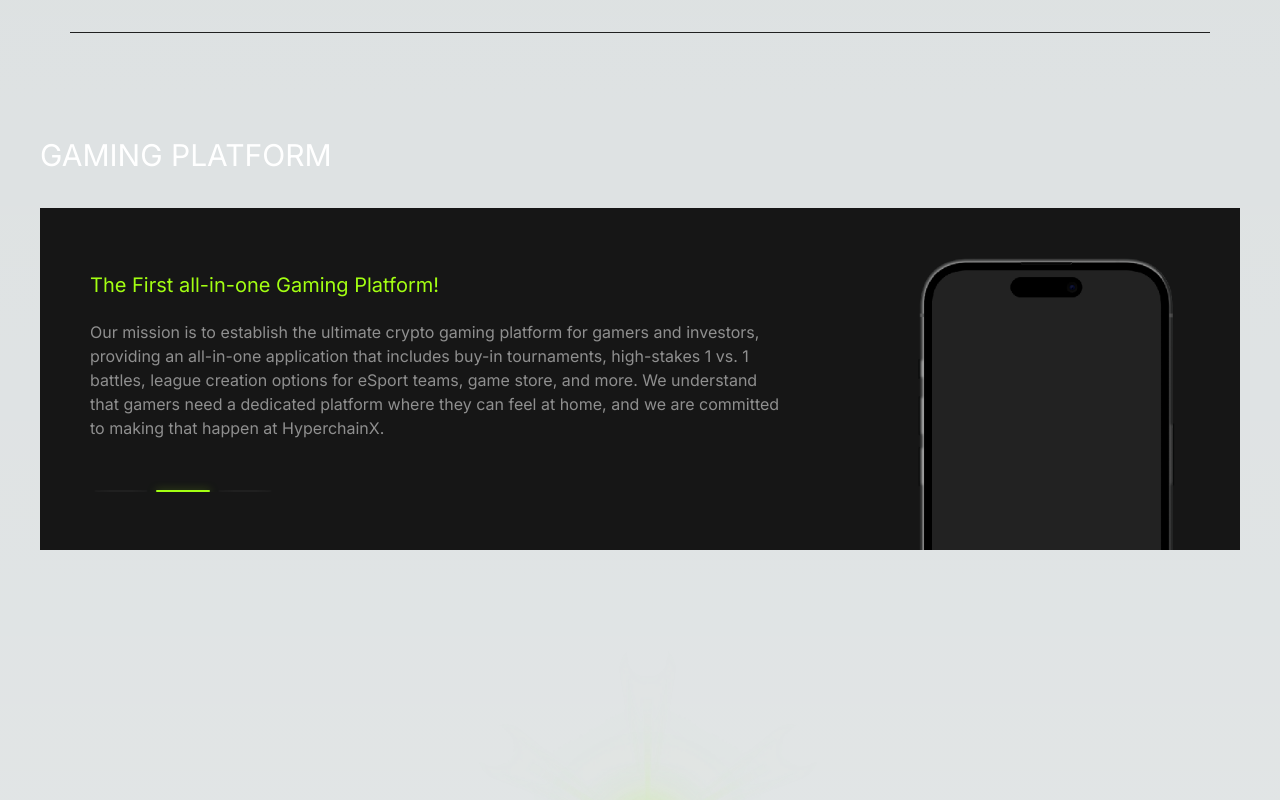
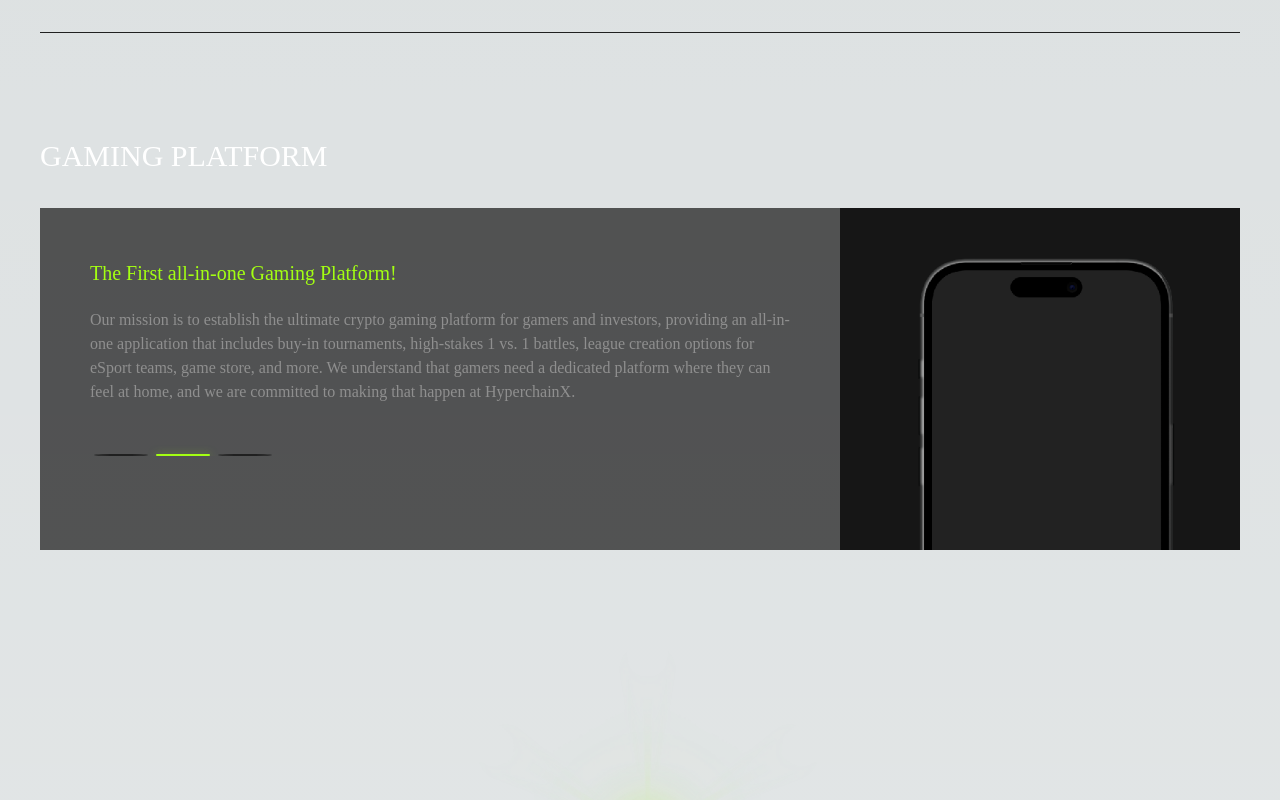
Before and after one commit to Cardoso-topdev/hyperchainx, a Next.js app: page / in a window 1280 px wide. Shown: the part 1620-2420 px from the top of the page. Built offline with nearby package versions, Linux system fonts and the light colour scheme.

Commit message:
complete GamingPlateformSection component for mobile responsive and font-family

```diff
--- a/app/components/CarouselView.tsx
+++ b/app/components/CarouselView.tsx
@@ -1,17 +1,29 @@
-'use client'
+"use client";
 
-import { ButtonBack, ButtonNext, CarouselProvider, DotGroup, Slider } from 'pure-react-carousel';
-import React, { ReactNode, useState } from 'react';
-import Image from 'next/image'
+import {
+  ButtonBack,
+  ButtonNext,
+  CarouselProvider,
+  DotGroup,
+  Slider,
+} from "pure-react-carousel";
+import React, { ReactNode, useState } from "react";
+import Image from "next/image";
 import styled from "styled-components";
 
 const CarouselView: React.FC<{
-  totalSlidesCnt?: number,
-  showPrevNextBtns?: boolean,
-  initialSlideIdx?: number,
-  isDotCenter?: boolean,
-  children: ReactNode
-}> = ({totalSlidesCnt = 3, showPrevNextBtns = true, initialSlideIdx = 1, isDotCenter = false, children}) => {
+  totalSlidesCnt?: number;
+  showPrevNextBtns?: boolean;
+  initialSlideIdx?: number;
+  isDotCenter?: boolean;
+  children: ReactNode;
+}> = ({
+  totalSlidesCnt = 3,
+  showPrevNextBtns = true,
+  initialSlideIdx = 1,
+  isDotCenter = false,
+  children,
+}) => {
   const [slideCount, setSlideCount] = useState(1);
   const [currentSlide, setCurrentSlide] = useState(initialSlideIdx);
 
@@ -27,11 +39,10 @@
         isIntrinsicHeight={true}
       >
         <Wrapper isDotCenter={isDotCenter}>
-          <Slider>
-            {children}
-          </Slider>
+          <Slider>{children}</Slider>
           <div className="controls">
-            {showPrevNextBtns && <ButtonBack className="btn-arrow reverse-arrow">
+            {showPrevNextBtns && (
+              <ButtonBack className="btn-arrow reverse-arrow">
                 <Image
                   src="/arrow-right.svg"
                   alt="arrow right"
@@ -41,9 +52,11 @@
                   priority
                   style={{ objectFit: "contain" }}
                 />
-            </ButtonBack>}
+              </ButtonBack>
+            )}
             <DotGroup className="dot-group" />
-            {showPrevNextBtns && <ButtonNext className="btn-arrow">
+            {showPrevNextBtns && (
+              <ButtonNext className="btn-arrow">
                 <Image
                   src="/arrow-right.svg"
                   alt="arrow right"
@@ -53,7 +66,8 @@
                   priority
                   style={{ objectFit: "contain" }}
                 />
-            </ButtonNext>}
+              </ButtonNext>
+            )}
           </div>
         </Wrapper>
       </CarouselProvider>
@@ -63,8 +77,8 @@
 
 const CarouselWrapper = styled.div`
   &.carousel-container {
-    margin: 12px auto;
-    max-width: 272px;
+    margin: 0;
+    // max-width: 272px;
     overflow: hidden;
     /* filter: drop-shadow(0px 12px 30px rgba(50, 50, 50, 0.2)); */
 
@@ -96,11 +110,11 @@
   }
 `;
 
-const Wrapper = styled.div<{isDotCenter: boolean}>`
+const Wrapper = styled.div<{ isDotCenter: boolean }>`
   .controls {
     display: flex;
     align-items: center;
-    justify-content: ${props => props.isDotCenter ? 'center' : 'left'};
+    justify-content: ${(props) => (props.isDotCenter ? "center" : "left")};
 
     .btn-arrow {
       border: none;
--- a/app/components/SocialLinks.tsx
+++ b/app/components/SocialLinks.tsx
@@ -46,7 +46,7 @@
 ];
 const SocialLinks = () => {
   return (
-    <div className="flex gap-[30px] items-center">
+    <div className="flex sm:gap-[30px] max-xmd:justify-between items-center">
       {socialItems.map((item, idx) => (
         <div className="h-[20px] w-[25px] relative cursor-pointer" key={idx}>
           <Link href={item.link as string}>
--- a/app/components/sections/GamingPlatformSection.tsx
+++ b/app/components/sections/GamingPlatformSection.tsx
@@ -1,24 +1,36 @@
-'use client'
+"use client";
 
-import React from 'react';
-import Image from 'next/image'
-import CarouselView from '../CarouselView';
-import { Slide } from 'pure-react-carousel';
+import React from "react";
+import Image from "next/image";
+import CarouselView from "../CarouselView";
+import { Slide } from "pure-react-carousel";
 
 const PlateformSlideView = () => {
   return (
     <div>
-      <div className="text-electric-lime text-[20px] mb-[20px] select-none">The First all-in-one Gaming Platform!</div>
-      <div className="text-light-grey text-[16px] mb-[50px] select-none">Our mission is to establish the ultimate crypto gaming platform for gamers and investors, providing an all-in-one application that includes buy-in tournaments, high-stakes 1 vs. 1 battles, league creation options for eSport teams, game store, and more. We understand that gamers need a dedicated platform where they can feel at home, and we are committed to making that happen at HyperchainX.</div>
+      <div className="text-electric-lime text-[20px] max-lg:text-[16px] max-xmd:text-[14px] mb-[20px] select-none font-['Industry']">
+        The First all-in-one Gaming Platform!
       </div>
-  )
-}
+      <div className="text-light-grey text-[16px] max-lg:text-[14px] mb-[50px] max-lg:mb-[35px] max-xmd:mb-[25px] select-none font-['Industry']">
+        Our mission is to establish the ultimate crypto gaming platform for
+        gamers and investors, providing an all-in-one application that includes
+        buy-in tournaments, high-stakes 1 vs. 1 battles, league creation options
+        for eSport teams, game store, and more. We understand that gamers need a
+        dedicated platform where they can feel at home, and we are committed to
+        making that happen at HyperchainX.
+      </div>
+    </div>
+  );
+};
 const GamingPlatformSection = () => {
   return (
-    <section className='max-w-[1200px] m-auto'>
-      <div className="text-white text-[30px] mb-[30px]">GAMING PLATFORM</div>
-      <div className="flex flex-row-reverse bg-dark">
-        <div className="w-[400px] h-[342px] bg-dark flex items-end justify-center">
+    <section className="px-[30px]">
+      <div className="max-w-[1200px] m-auto">
+        <div className="text-white text-[30px] mb-[30px] font-['IntegralCF']">
+          GAMING PLATFORM
+        </div>
+        <div className="flex flex-row-reverse bg-[rgba(22,22,22,0.7)] max-xmd:flex-col items-center">
+          <div className="w-[400px] max-md:w-[350px] max-xmd:w-full h-[342px] bg-dark flex items-end justify-center shrink-0">
             <Image
               src="/platform-section-preview1.png"
               alt="Plateform preview"
@@ -29,7 +41,7 @@
               style={{ objectFit: "contain" }}
             />
           </div>
-        <div className='p-[50px] w-[800px] h-[342px]'>
+          <div className="p-[50px] max-lg:p-[25px] w-[800px] h-[342px] max-lg:w-full">
             <CarouselView showPrevNextBtns={false}>
               <Slide index={0}>
                 <PlateformSlideView />
@@ -43,6 +55,7 @@
             </CarouselView>
           </div>
         </div>
+      </div>
     </section>
   );
 };
--- a/app/components/sections/NFTMarketPlaceSection.tsx
+++ b/app/components/sections/NFTMarketPlaceSection.tsx
@@ -5,7 +5,8 @@
   return (
     <section className="mt-[150px] max-xmd:mt-[75px]">
       <div className="w-full h-[252px] bg-electric-lime absolute"></div>
-      <div className="max-w-[1200px] m-auto relative pt-[100px] px-[30px]">
+      <div className="px-[30px]">
+        <div className="max-w-[1200px] m-auto relative pt-[100px]">
           <div className="flex justify-between">
             <div className="text-[30px] text-dark font-bold font-['IntegralCF']">
               NFT MARKETPLACE
@@ -36,17 +37,18 @@
                 The ultimate NFT marketplace for gaming creators and collectors.
               </div>
               <div className="text-light-grey mt-[30px] max-lg:text-[14px] max-lg:mt-[20px] font-['Industry']">
-              With a focus on culture, history, and future trends, we provide a
-              fully dedicated platform with custom mystery boxes, whitelisting
-              options, free claims, NFT contract creation support, and an
-              affiliate marketing program to boost sales. Our launchpad is
-              designed to give creators all the opportunities for a successful
-              launch. Join us now and unlock the full potential of your NFT
-              collection in the thriving crypto gaming industry.
+                With a focus on culture, history, and future trends, we provide
+                a fully dedicated platform with custom mystery boxes,
+                whitelisting options, free claims, NFT contract creation
+                support, and an affiliate marketing program to boost sales. Our
+                launchpad is designed to give creators all the opportunities for
+                a successful launch. Join us now and unlock the full potential
+                of your NFT collection in the thriving crypto gaming industry.
               </div>
             </div>
           </div>
           <div className="w-full h-[1px] bg-dark-grey my-[100px] max-xmd:my-[50px]"></div>
+        </div>
       </div>
     </section>
   );
```
Lines whose indentation alone changed are shown as unchanged.
